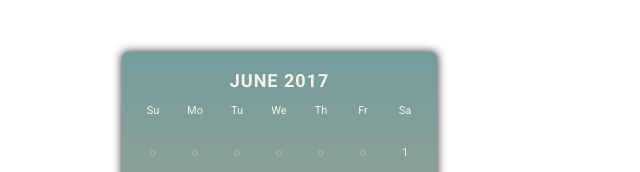
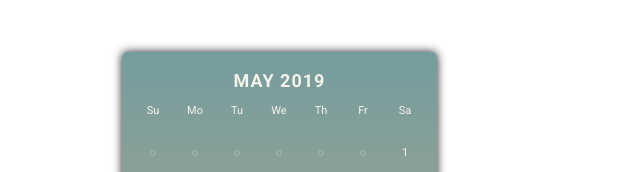
Before and after one commit to naajzzz/Projectontwikkeling, a plain HTML site: page reserveren.html in a window 1280 px wide. Shown: the part 1076-1248 px from the top of the page, 38-678 px from the left. Drawn offline with Linux system fonts and the light colour scheme; a web font is replaced by a local one.

Commit message:
Update reserveren.html

```diff
--- a/reserveren.html
+++ b/reserveren.html
@@ -64,7 +64,7 @@
                 <div class="calendar">
                     <div class="jzdbox1 jzdbasf jzdcal">
 
-                    <div class="jzdcalt">June 2017</div>
+                    <div class="jzdcalt">May 2019</div>
 
                     <span>Su</span>
                     <span>Mo</span>
```
